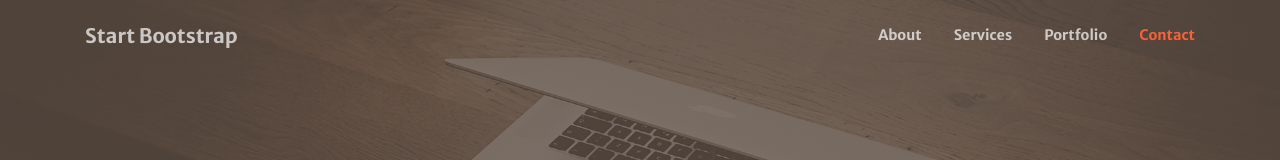
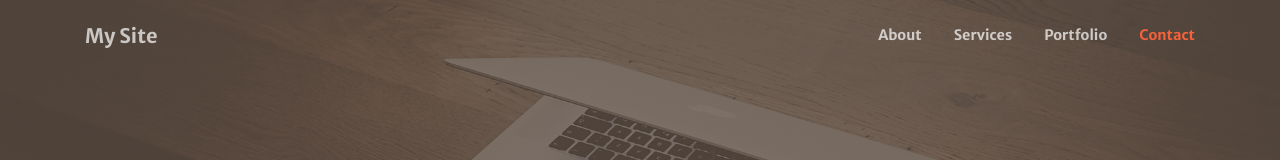
Before and after one commit to PatelJubin/stunning-train, a website with bundled scripts: page index.html in a window 1280 px wide. Shown: the top 160 px of the page. Built offline with nearby package versions, Linux system fonts and the light colour scheme.

Commit message:
Update index.html

```diff
--- a/index.html
+++ b/index.html
@@ -8,7 +8,7 @@
   <meta name="description" content="">
   <meta name="author" content="">
 
-  <title>Creative - Start Bootstrap Theme</title>
+  <title>My Bootstrap Site</title>
 
   <!-- Font Awesome Icons -->
   <link href="vendor/fontawesome-free/css/all.min.css" rel="stylesheet" type="text/css">
@@ -30,7 +30,7 @@
   <!-- Navigation -->
   <nav class="navbar navbar-expand-lg navbar-light fixed-top py-3" id="mainNav">
     <div class="container">
-      <a class="navbar-brand js-scroll-trigger" href="#page-top">Start Bootstrap</a>
+      <a class="navbar-brand js-scroll-trigger" href="#page-top">My Site</a>
       <button class="navbar-toggler navbar-toggler-right" type="button" data-toggle="collapse" data-target="#navbarResponsive" aria-controls="navbarResponsive" aria-expanded="false" aria-label="Toggle navigation">
         <span class="navbar-toggler-icon"></span>
       </button>
```
